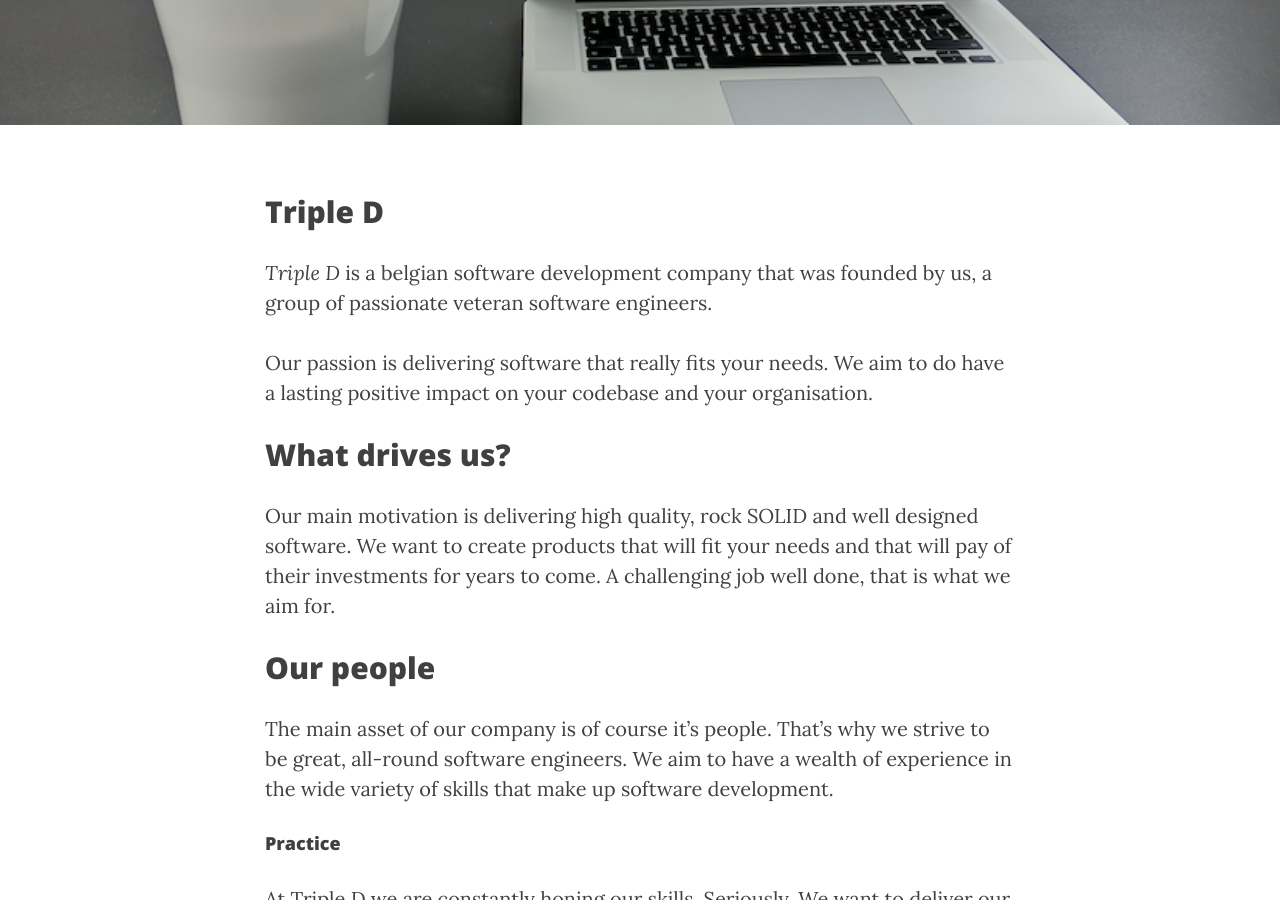
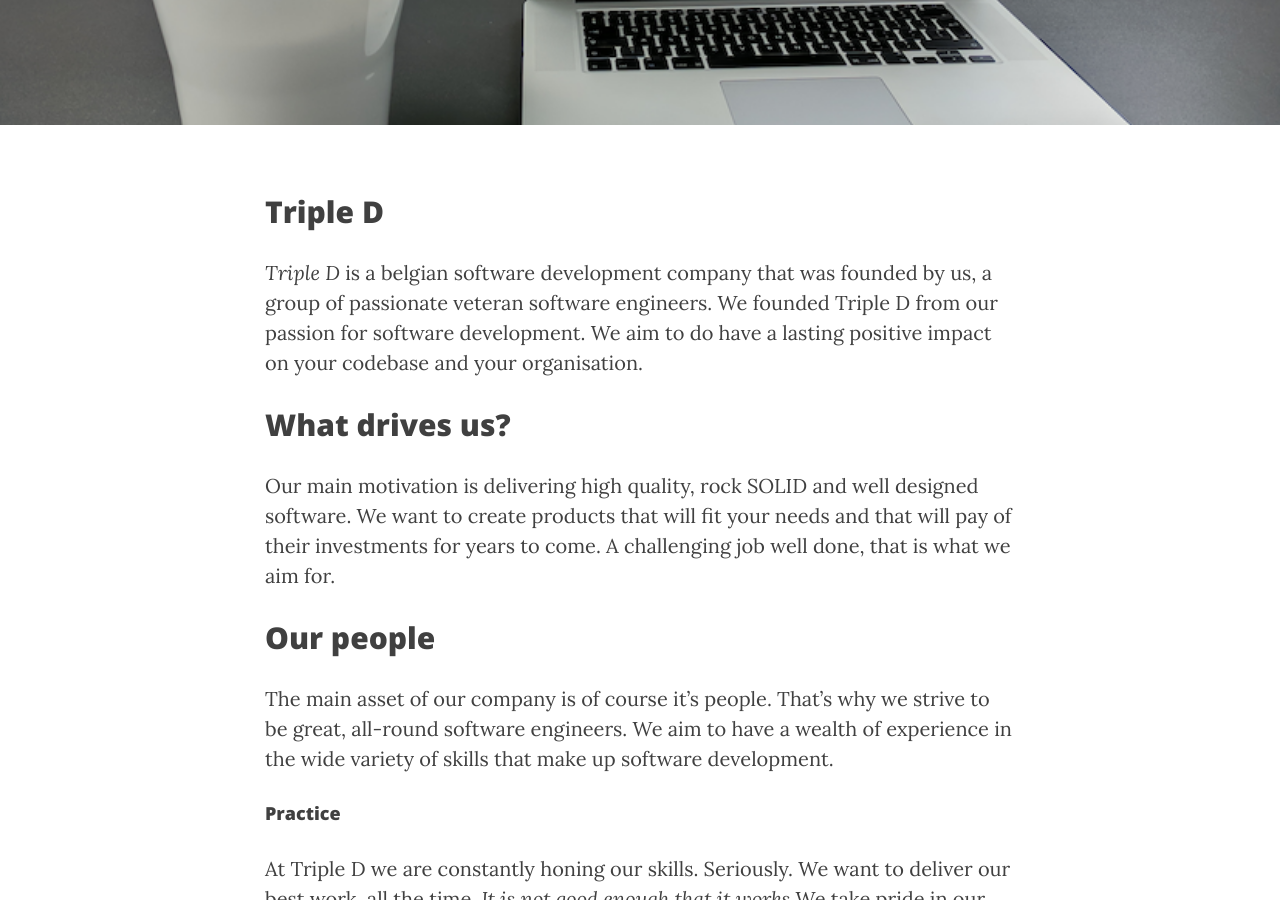
Before and after one commit to tripledio/tripledio.github.io, a Jekyll site: the page built from about.md, in a window 1280 px wide and 900 px high, scrolled down 323 px. Built offline with Jekyll 4.4.1, drawn with Linux system fonts in a browser that asks for light colours; nearby versions of some CDN libraries; some of the changed text lies outside the part shown.

Commit message:
refactors

```diff
--- a/about.md
+++ b/about.md
@@ -6,9 +6,7 @@ header-img: "img/laptop-bg.png"
 ---
 ## Triple D  <a name="1"/>
 
-*Triple D* is a belgian software development company that was founded by us, a group of passionate veteran software engineers.
-
- Our passion is delivering software that really fits your needs. We aim to do have a lasting positive impact on your codebase and your organisation.
+*Triple D* is a belgian software development company that was founded by us, a group of passionate veteran software engineers. We founded Triple D from our passion for software development.  We aim to do have a lasting positive impact on your codebase and your organisation.
 
 ## What drives us?  <a name="2"/>
 
```
Also changed, not shown: other parts of about.md (+1 -1 lines), contact.md (+3 -0 lines).
